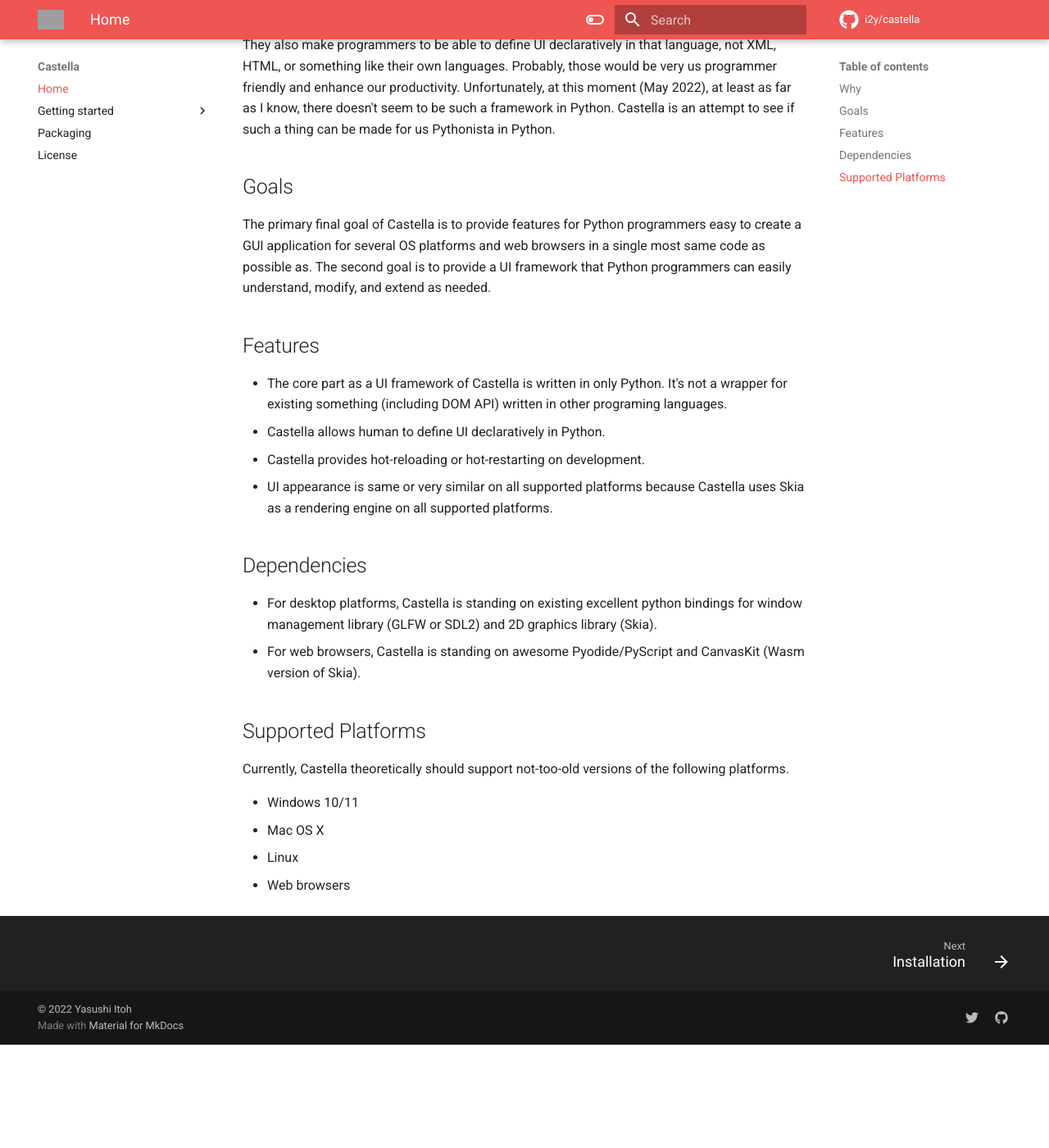
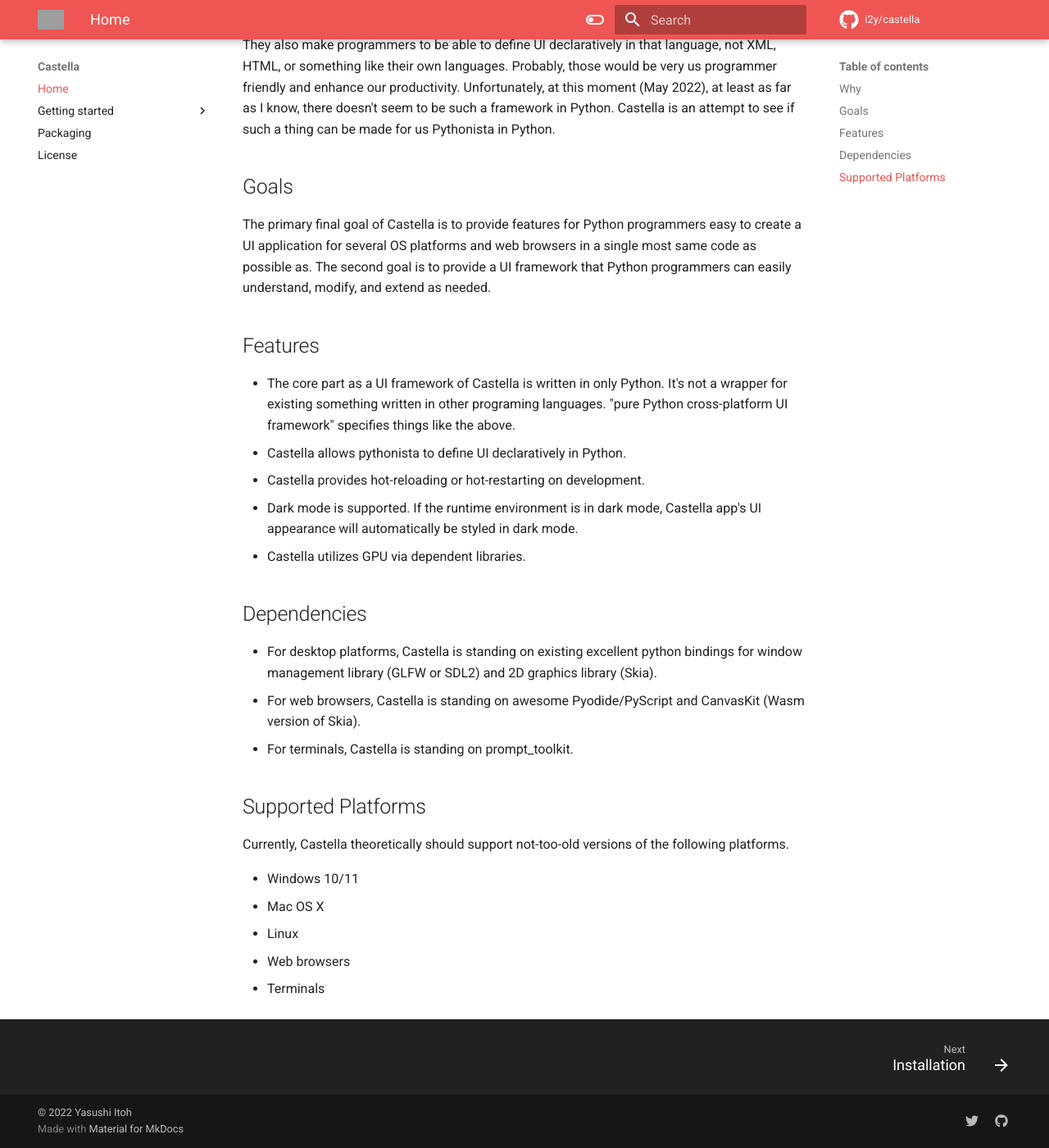
Before and after one commit to i2y/castella, an MkDocs documentation site: the page built from docs/index.md, in a window 1280 px wide and 1400 px high, scrolled down 305 px. Shown: the whole window at 82% size. Built offline with MkDocs 1.6.1 and Material for MkDocs 9.7.7, drawn with Linux system fonts in a browser that asks for light colours; comment, search, counter and statistics services are not loaded; before the commit the page ends 1579 px from its top, so only the background shows below that; grey boxes are pictures that could not be loaded.

Commit message:
doc: update the index page

```diff
--- a/docs/index.md
+++ b/docs/index.md
@@ -4,17 +4,19 @@
 Dart has Flutter and Kotlin has Compose Multiplatform as cross-platform declarative UI frameworks. These frameworks describe the core parts of the framework in that language itself. They also make programmers to be able to define UI declaratively in that language, not XML, HTML, or something like their own languages. Probably, those would be very us programmer friendly and enhance our productivity. Unfortunately, at this moment (May 2022), at least as far as I know, there doesn't seem to be such a framework in Python. Castella is an attempt to see if such a thing can be made for us Pythonista in Python.
 
 ## Goals
-The primary final goal of Castella is to provide features for Python programmers easy to create a GUI application for several OS platforms and web browsers in a single most same code as possible as. The second goal is to provide a UI framework that Python programmers can easily understand, modify, and extend as needed.
+The primary final goal of Castella is to provide features for Python programmers easy to create a UI application for several OS platforms and web browsers in a single most same code as possible as. The second goal is to provide a UI framework that Python programmers can easily understand, modify, and extend as needed.
 
 ## Features
-- The core part as a UI framework of Castella is written in only Python. It's not a wrapper for existing something (including DOM API) written in other programing languages.
-- Castella allows human to define UI declaratively in Python.
+- The core part as a UI framework of Castella is written in only Python. It's not a wrapper for existing something written in other programing languages. "pure Python cross-platform UI framework" specifies things like the above.
+- Castella allows pythonista to define UI declaratively in Python.
 - Castella provides hot-reloading or hot-restarting on development.
-- UI appearance is same or very similar on all supported platforms because Castella uses Skia as a rendering engine on all supported platforms.
+- Dark mode is supported. If the runtime environment is in dark mode, Castella app's UI appearance will automatically be styled in dark mode.
+- Castella utilizes GPU via dependent libraries.
 
 ## Dependencies
 - For desktop platforms, Castella is standing on existing excellent python bindings for window management library (GLFW or SDL2) and 2D graphics library (Skia).
 - For web browsers, Castella is standing on awesome Pyodide/PyScript and CanvasKit (Wasm version of Skia).
+- For terminals, Castella is standing on prompt_toolkit.
 
 ## Supported Platforms
 Currently, Castella theoretically should support not-too-old versions of the following platforms.
@@ -23,3 +25,4 @@
 - Mac OS X
 - Linux
 - Web browsers
+- Terminals
```
